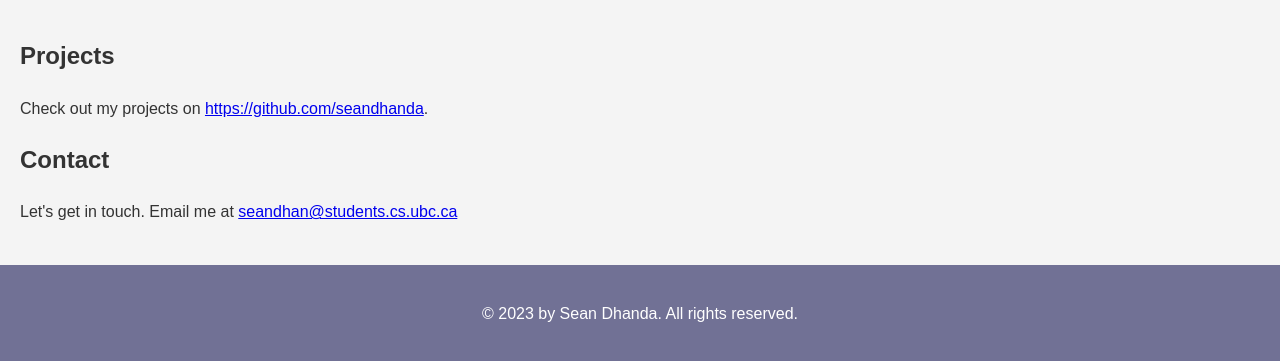
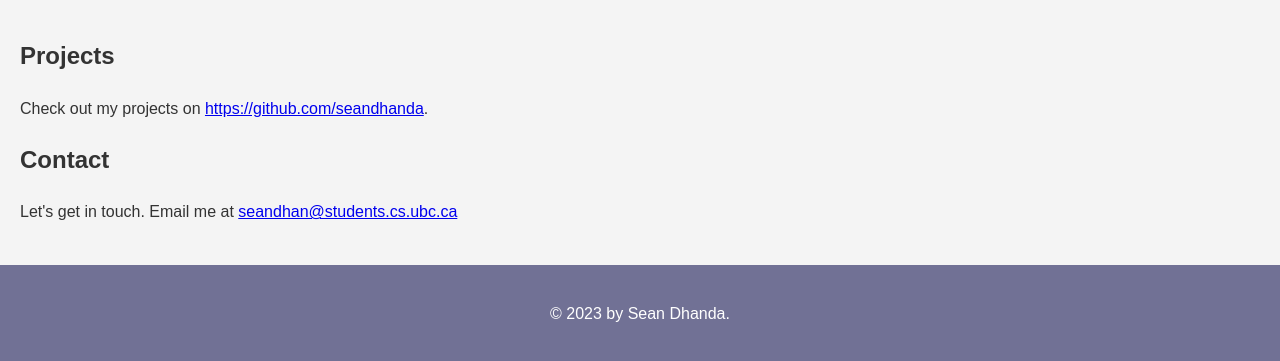
Before and after one commit to seandhanda/seandhanda.github.io, a plain HTML site: page index.html in a window 1280 px wide. Shown: the part 793-1154 px from the top of the page. Drawn offline with Linux system fonts and the light colour scheme.

Commit message:
Update Footer

```diff
--- a/index.html
+++ b/index.html
@@ -53,7 +53,7 @@
 
 
     <footer>
-        <p>© 2023 by Sean Dhanda. All rights reserved.</p>
+        <p>© 2023 by Sean Dhanda.</p>
     </footer>
 
     <script src="script.js"></script>
```
